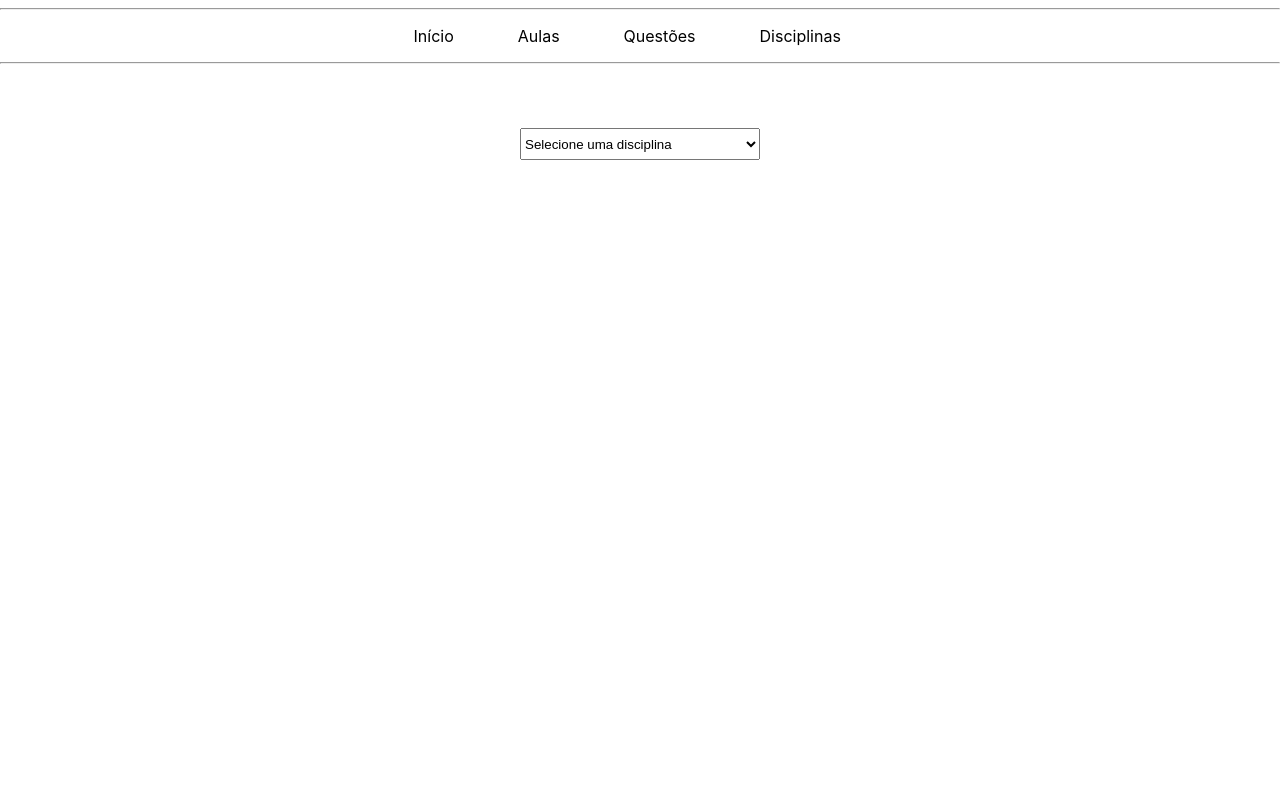
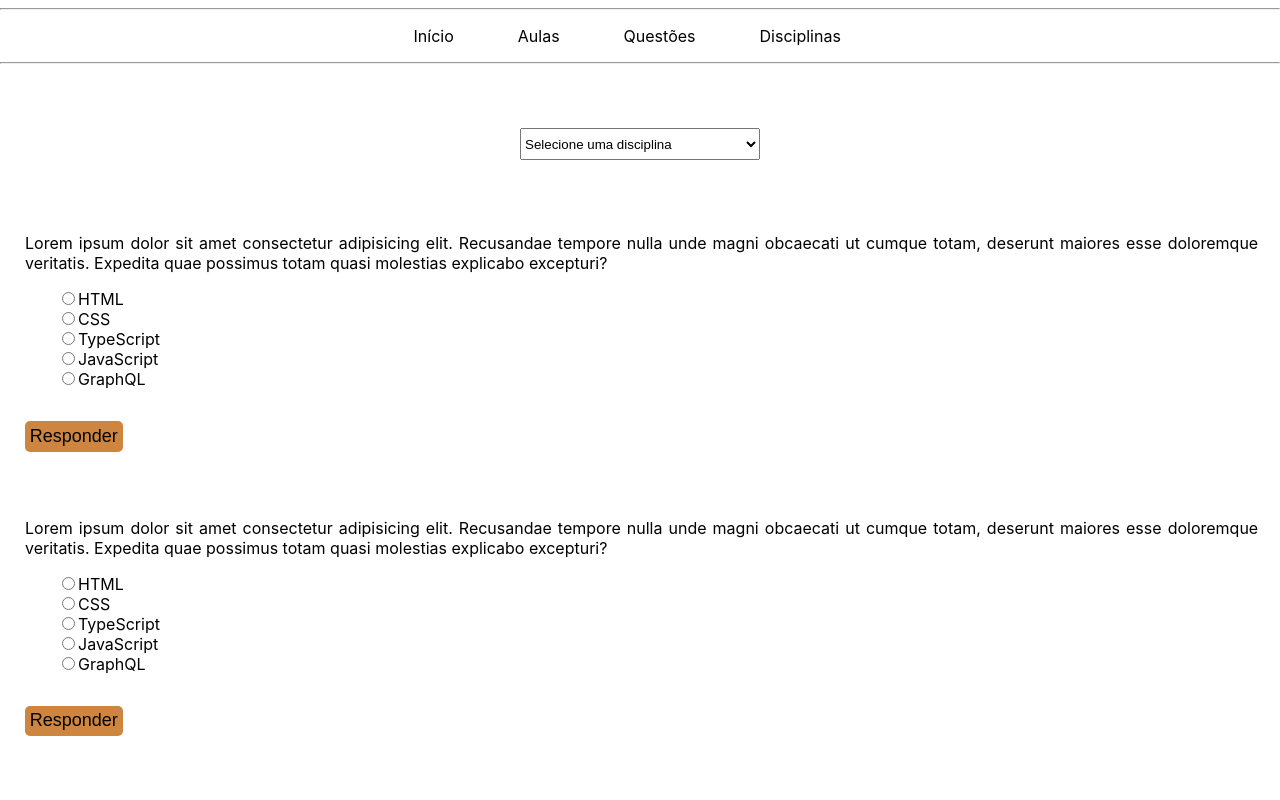
Before and after one commit to JezzDiego/Q-A-website, a Next.js app: page /questoes in a window 1280 px wide. Shown: the top 800 px of the page. Built offline with nearby package versions, Linux system fonts and the light colour scheme.

Commit message:
feat: making the questions page

```diff
--- a/components/Question.tsx
+++ b/components/Question.tsx
@@ -1,7 +1,60 @@
+import question from "../styles/question.module.scss";
+
 export default function Question() {
   return (
-    <div>
-      <h1>oi</h1>
-    </div>
+    <>
+      <div className={question.question}>
+        <div>
+          <p className={question.justify}>
+            Lorem ipsum dolor sit amet consectetur adipisicing elit. Recusandae
+            tempore nulla unde magni obcaecati ut cumque totam, deserunt maiores
+            esse doloremque veritatis. Expedita quae possimus totam quasi
+            molestias explicabo excepturi?
+          </p>
+        </div>
+
+        <div className={question.p}>
+          <input type="radio" id="html" name="fav_language" value="HTML" />
+          <label htmlFor="html">HTML</label>
+
+          <br />
+
+          <input type="radio" id="css" name="fav_language" value="CSS" />
+          <label htmlFor="css">CSS</label>
+
+          <br />
+
+          <input
+            type="radio"
+            id="typescript"
+            name="fav_language"
+            value="TypeScript"
+          />
+          <label htmlFor="typescript">TypeScript</label>
+
+          <br />
+
+          <input
+            type="radio"
+            id="javascript"
+            name="fav_language"
+            value="JavaScript"
+          />
+          <label htmlFor="javascript">JavaScript</label>
+
+          <br />
+
+          <input
+            type="radio"
+            id="graphql"
+            name="fav_language"
+            value="GraphQL"
+          />
+          <label htmlFor="graphql">GraphQL</label>
+        </div>
+
+        <button className={question.button}>Responder</button>
+      </div>
+    </>
   );
 }
--- a/pages/questoes/index.tsx
+++ b/pages/questoes/index.tsx
@@ -1,3 +1,4 @@
+import Question from "../../components/Question";
 import Select from "../../components/Select";
 import index from "../../styles/index.module.scss";
 
@@ -7,6 +8,12 @@ export default function Questions() {
       <div className={index.header}>
         <Select />
       </div>
+
+      <div className={index.questionBox}>
+        <Question />
+        <Question />
+        <Question />
+      </div>
     </>
   );
 }
--- a/styles/index.module.scss
+++ b/styles/index.module.scss
@@ -1,6 +1,7 @@
 @import "./variables/borderBox.scss";
 @import "./variables/centerChild.scss";
 @import "./variables/classSearch.scss";
+@import "./variables/questionBox.scss";
 .general {
   display: grid;
   grid-template-columns: auto auto auto auto;
--- /dev/null
+++ b/styles/question.module.scss
@@ -0,0 +1,24 @@
+.question {
+  border: 1px solid white;
+  width: 99%;
+  margin: 0.5rem;
+  padding: 1rem;
+}
+
+.justify {
+  text-align: justify;
+}
+
+.p {
+  margin-left: 2rem;
+}
+
+.button {
+  margin-top: 2rem;
+  font-size: large;
+  background-color: peru;
+  border: none;
+  padding: 0.3rem;
+  border-radius: 5px;
+  cursor: pointer;
+}
--- /dev/null
+++ b/styles/variables/questionBox.scss
@@ -0,0 +1,4 @@
+.questionBox {
+  display: flex;
+  flex-direction: column;
+}
```
